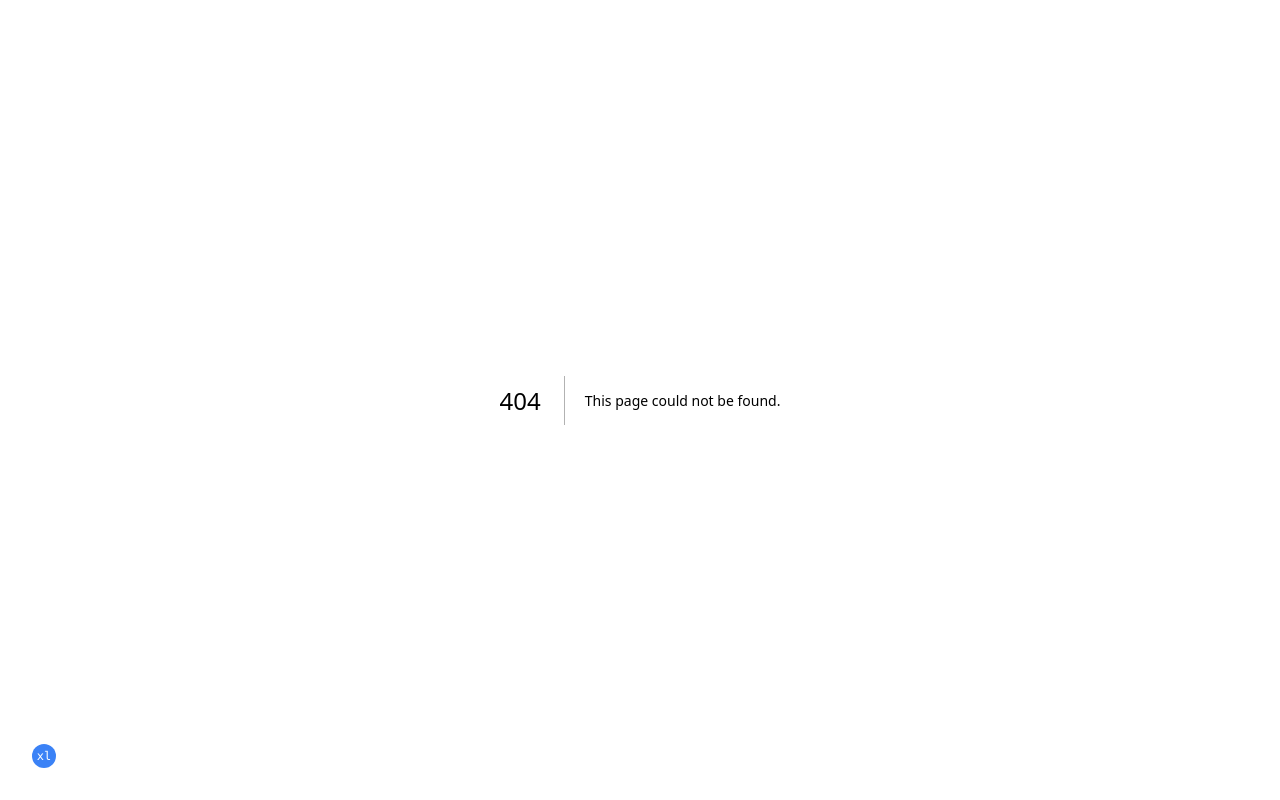
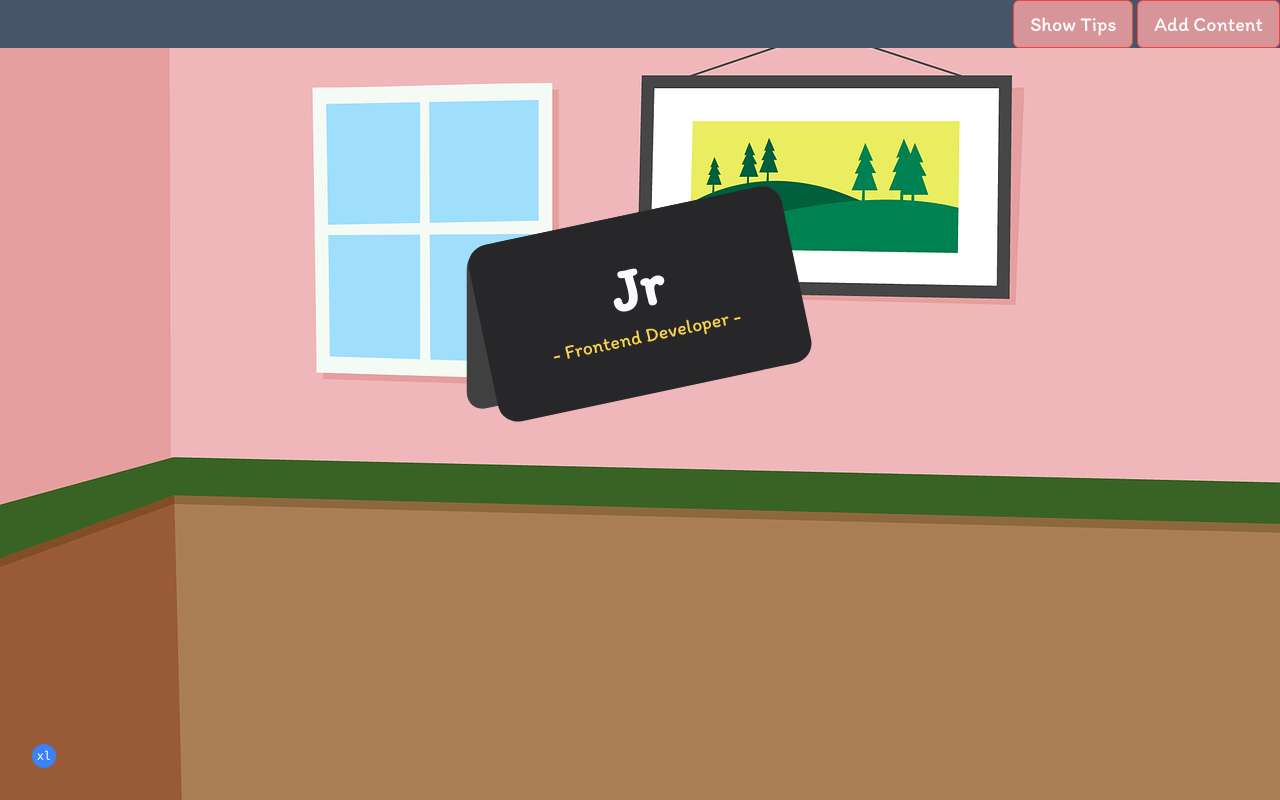
Before and after one commit to JiMeow/Tips, a Next.js app: page /test in a window 1280 px wide. Before the commit this address had no page. Built offline with nearby package versions, Linux system fonts and the light colour scheme.

Commit message:
Add loading screen

```diff
--- /dev/null
+++ b/src/components/Loading.tsx
@@ -0,0 +1,31 @@
+import React from "react";
+import Navbar from "./Navbar";
+
+const Loading = () => {
+  return (
+    <>
+      <Navbar />
+      <div className="h-[100vh] w-[100vw] bg-[url('/images/room2.png')] bg-cover bg-center bg-no-repeat">
+        <div className="flex h-full w-full items-center justify-center md:justify-normal">
+          <div className="flex w-full flex-col items-center justify-center gap-4">
+            <div className="group flex h-80 w-80 -translate-y-24  -rotate-12 skew-x-0 scale-125 items-center justify-center duration-500 hover:origin-top-left hover:translate-x-6 hover:translate-y-12 hover:-rotate-0 hover:skew-x-1  hover:scale-100">
+              <div className="group-hover:duration-400 before:content[''] relative flex h-36 w-64 flex-col items-center justify-center gap-1 rounded-2xl bg-zinc-800 text-gray-50  before:absolute  before:right-3 before:top-0  before:-z-10 before:h-32 before:w-64 before:-skew-x-12 before:rounded-2xl before:bg-neutral-700">
+                <span className="text-5xl font-bold">Jr</span>
+                <p className="font-thin text-amber-300">
+                  - Frontend Developer -
+                </p>
+              </div>
+            </div>
+          </div>
+        </div>
+      </div>
+    </>
+  );
+};
+
+export default Loading;
+<div className="flex w-60 animate-pulse flex-col items-center gap-4">
+  <div className="h-7 w-full rounded-md bg-slate-400"></div>
+  <div className="h-7 w-full rounded-md bg-slate-400"></div>
+  <div className="h-7 w-full rounded-md bg-slate-400"></div>
+</div>;
--- a/src/pages/admin.tsx
+++ b/src/pages/admin.tsx
@@ -5,13 +5,14 @@ import { useAllTips } from "@/hooks/useAllTips";
 import { type Tip } from "@prisma/client";
 import { useEffect, useState } from "react";
 import { useAutoAnimate } from "@formkit/auto-animate/react";
+import Loading from "@/components/Loading";
 
 const Admin = () => {
   const [selectApproved, setSelectApproved] = useState(false);
   const [selectRejected, setSelectRejected] = useState(false);
   const [selectPending, setSelectPending] = useState(true);
   const [tips, setTips] = useState([] as Tip[]);
-  const { data: allTips } = useAllTips();
+  const { data: allTips, isSuccess } = useAllTips();
 
   const [parent] = useAutoAnimate();
 
@@ -34,6 +35,8 @@ const Admin = () => {
     }
     setTips(tempTips);
   }, [selectApproved, selectRejected, selectPending, allTips]);
+
+  if (!isSuccess) return <Loading />;
 
   return (
     <>
--- a/src/pages/index.tsx
+++ b/src/pages/index.tsx
@@ -3,10 +3,11 @@ import { useAllTips } from "@/hooks/useAllTips";
 import { useState } from "react";
 import { CaretDoubleRight } from "@phosphor-icons/react";
 import Image from "next/image";
+import Loading from "@/components/Loading";
 
 export default function Home() {
   const [showTipIndex, setShowTipIndex] = useState(-1);
-  const { data: allTips } = useAllTips();
+  const { data: allTips, isSuccess } = useAllTips();
 
   const tips = allTips?.filter((tip) => tip.approved && !tip.rejected) ?? [];
 
@@ -15,6 +16,7 @@ export default function Home() {
       ? tips[showTipIndex]
       : tips[Math.floor(Math.random() * tips.length)];
 
+  if (!isSuccess) return <Loading />;
   return (
     <>
       <Navbar />
--- /dev/null
+++ b/src/pages/test.tsx
@@ -0,0 +1,8 @@
+import Loading from "@/components/Loading";
+import React from "react";
+
+const test = () => {
+  return <Loading />;
+};
+
+export default test;
```
